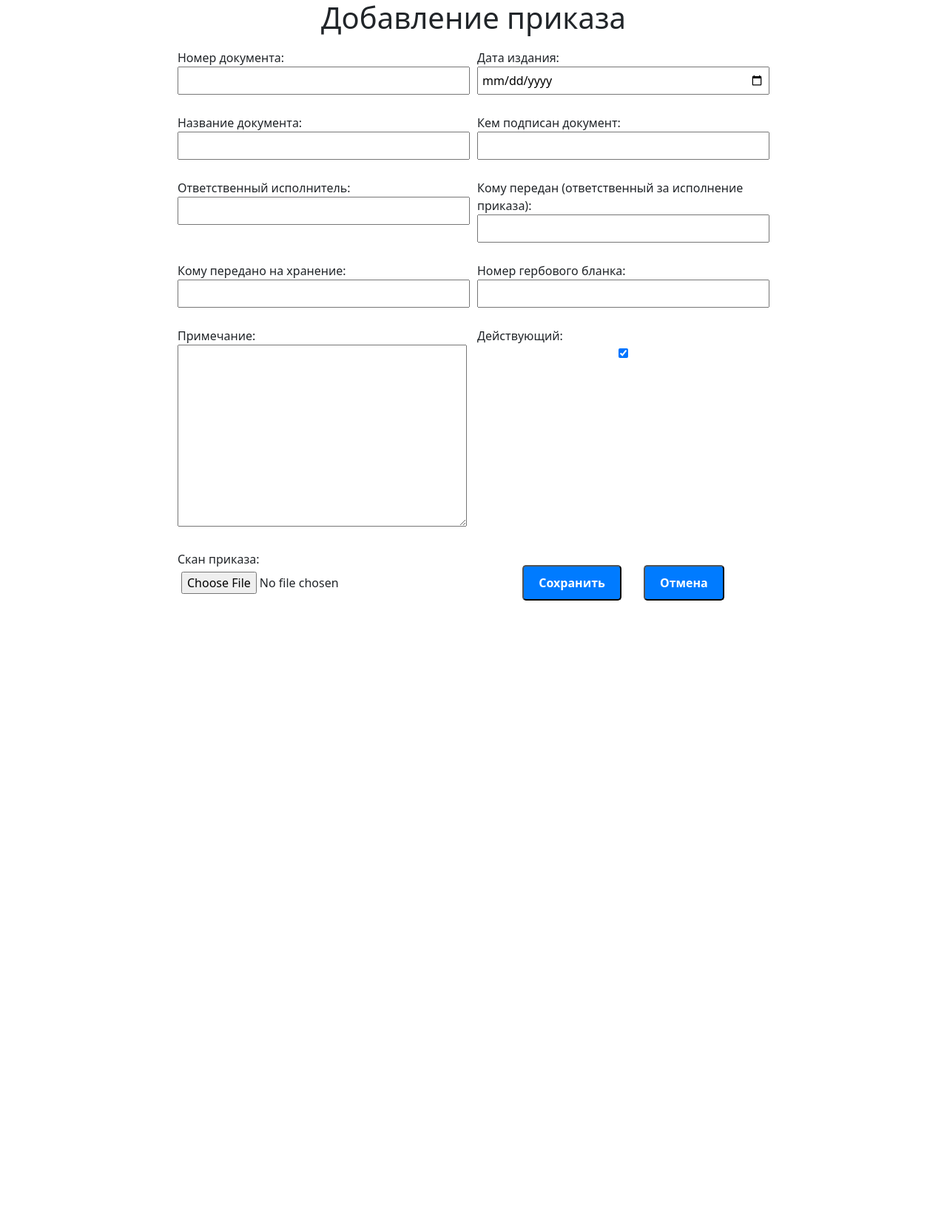
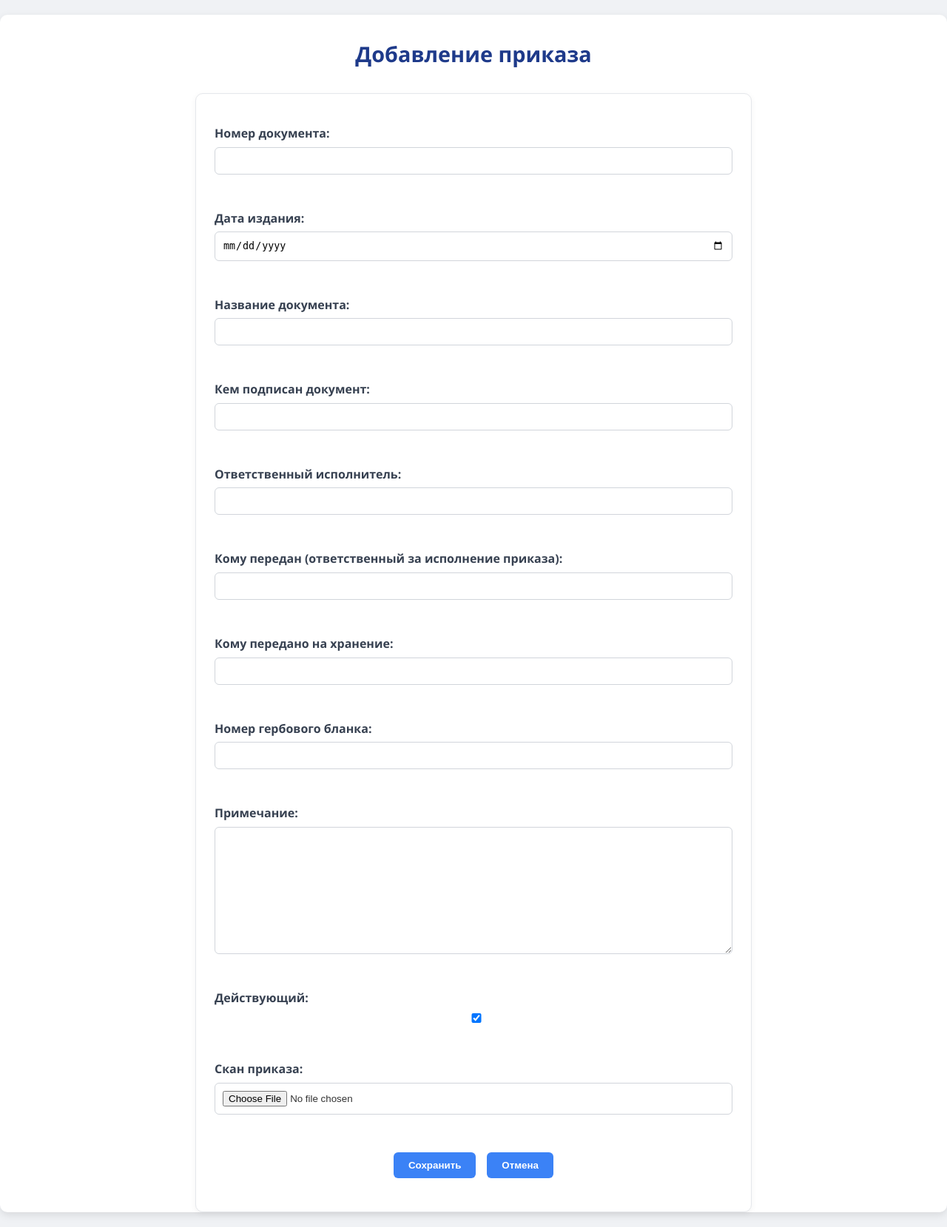
Before and after one commit to evlx87/OrderRegistry, a Django app: page /add_order/ in a window 1280 px wide. Shown: the whole page at 74% size. Before the commit the page ends 812 px from the top, so only its background shows below. Run offline with Django 5.2, Linux system fonts and the light colour scheme; parts of the project's set-up code (start-up, migrations or seed data) failed here and were passed over; some libraries are stand-ins or nearby versions.

Commit message:
Обновлено оформление html

```diff
--- a/orders/templates/orders/base.html
+++ b/orders/templates/orders/base.html
@@ -1,34 +1,22 @@
 <!DOCTYPE html>
 {% load static %}
 <html lang="ru">
-
 <head>
     <meta charset="UTF-8">
     <meta name="viewport" content="width=device-width, initial-scale=1.0">
     <title>{% block title %} {% endblock %}</title>
-
-    {# 1. CSS: Локальный Bootstrap (ОБЯЗАТЕЛЬНО ДЛЯ ОФФЛАЙН) #}
-    <link href="{% static 'css/bootstrap.min.css' %}" rel="stylesheet">
-
-    {# 2. Ваши дополнительные стили (если есть) #}
     <link rel="stylesheet" href="{% static 'css/style.css' %}">
 </head>
 <body>
     <div id="main_container" class="container">
         {% block page_header %}
-
         {% endblock %}
-
         {% block main_menu %}
-
         {% endblock %}
-
         {% block content %}
-
         {% endblock %}
     </div>
 </body>
 {% block script %}
-
 {% endblock %}
 </html>
--- a/orders/templates/orders/index.html
+++ b/orders/templates/orders/index.html
@@ -5,18 +5,16 @@
     {{ page_title|title }}
 </title>
 {% endblock %}
-
 {% block page_header %}
     <h1>РЕЕСТР ПРИКАЗОВ <br>ФГКОУ «Объединенный Санкт-Петербургский кадетский корпус <br>Следственного комитета Российской Федерации»</h1>
 {% endblock %}
-
 {% block content %}
     <hr>
     {% include 'orders/includes/inc__main_menu.html' %}
     <hr>
     {% include 'orders/includes/inc__filter.html' %}
     <hr>
-    <table>
+    <div class="table-responsive"> <table>
             <thead>
                 <tr>
                     <th>Номер документа</th>
@@ -69,4 +67,4 @@
             {% endfor %}
             </tbody>
         </table>
-{% endblock %}
+    </div> {% endblock %}
--- a/static/css/style.css
+++ b/static/css/style.css
@@ -1,110 +1,198 @@
-/* Таблица */
-table {
-    width: 100%;
-    border-collapse: collapse;
+/* Базовый сброс и шрифты */
+body {
+    font-family: 'Segoe UI', Tahoma, Geneva, Verdana, sans-serif;
+    line-height: 1.6;
+    margin: 0;
+    padding: 0;
+    background-color: #f0f2f5;
+    color: #333;
 }
 
-th, td {
-    padding: 10px;
-    text-align: left;
-    border-bottom: 1px solid #ddd;
+#main_container { /* Замена класса 'container' */
+    max-width: 1300px;
+    margin: 20px auto;
+    padding: 0 20px;
+    background-color: #fff;
+    border-radius: 10px;
+    box-shadow: 0 4px 12px rgba(0, 0, 0, 0.1);
 }
 
-thead th {
-    background-color: #f0f0f0;
+h1 {
+    text-align: center;
+    padding-top: 30px;
+    padding-bottom: 10px;
+    color: #1e3a8a;
+    font-size: 1.8em;
 }
 
-/* Заголовки */
-h1 {
+.cntr {
     text-align: center;
+    margin: 15px 0;
 }
 
-/* Кнопки */
-.cntr {
-    text-align: center;
-}
+/* Кнопки и Меню */
 .button_container {
     display: flex;
+    flex-wrap: wrap;
     justify-content: center;
-    gap: 10px;
-    margin: 20px;
+    gap: 15px;
+    margin: 20px 0;
 }
 
 .pp_button {
     display: inline-block;
     padding: 10px 20px;
-    background-color: #007BFF;
+    background-color: #3b82f6; /* Новый синий цвет */
     color: white;
     text-align: center;
     text-decoration: none;
-    border-radius: 5px;
+    border-radius: 6px;
+    border: none;
+    cursor: pointer;
+    font-weight: 600;
+    transition: background-color 0.3s ease, transform 0.1s ease;
 }
 
-/* Фильтр */
+.pp_button:hover {
+    background-color: #1e40af;
+    transform: translateY(-1px);
+}
+
+/* Форма фильтра */
 .filter_container {
     margin-bottom: 20px;
-    text-align: center;
+    padding: 15px;
+    border: 1px solid #e5e7eb;
+    border-radius: 8px;
+    background-color: #f9fafb;
+}
+
+.filter_container form {
+    display: flex;
+    flex-wrap: wrap;
+    justify-content: center;
+    align-items: center;
+    gap: 15px;
+}
+
+.filter_container label {
+    font-weight: 600;
+    color: #4b5563;
 }
 
 .filter_input {
-    width: 400px;
-    border-radius: 8px;
+    width: 300px;
+    max-width: 100%;
+    border-radius: 6px;
     padding: 10px;
     box-sizing: border-box;
+    border: 1px solid #d1d5db;
 }
-/* Добавление и редактирование приказаов */
+
+.filter_container select {
+    padding: 10px;
+    border: 1px solid #d1d5db;
+    border-radius: 6px;
+    background-color: white;
+}
+
+/* Адаптивность для формы фильтра */
+@media (max-width: 900px) {
+    .filter_container form {
+        flex-direction: column;
+        align-items: stretch;
+    }
+    .filter_input {
+        width: 100%;
+    }
+}
+
+/* Таблица и Адаптивность */
+.table-responsive {
+    overflow-x: auto; /* Главный прием для адаптивной таблицы */
+    margin: 20px 0;
+}
+
+table {
+    min-width: 1200px; /* Минимальная ширина для просмотра всех колонок */
+    width: 100%;
+    border-collapse: collapse;
+    background-color: #fff;
+}
+
+th, td {
+    padding: 12px 15px;
+    text-align: left;
+    border-bottom: 1px solid #e5e7eb;
+    white-space: nowrap; /* Предотвращает перенос в ячейках */
+}
+
+thead th {
+    background-color: #1e3a8a;
+    color: white;
+    font-weight: 700;
+    position: sticky;
+    top: 0;
+    z-index: 10;
+}
+
+tbody tr:nth-child(even) {
+    background-color: #f9fafb;
+}
+
+tbody tr:hover {
+    background-color: #e0f2fe;
+}
+
+td img {
+    height: 22px;
+    width: auto;
+    vertical-align: middle;
+}
+
+/* Формы (Add/Edit/Login) */
 .add_form {
-    width: 800px;
-    margin: 0 auto;
-    display: flex;
-    flex-direction: column;
-    align-items: center;
+    max-width: 700px;
+    width: 100%;
+    margin: 20px auto;
+    padding: 25px;
+    border: 1px solid #e5e7eb;
+    border-radius: 10px;
+    background-color: #fff;
+    box-shadow: 0 2px 8px rgba(0, 0, 0, 0.05);
 }
 
 .add_form form {
-    display: grid;
-    grid-template-columns: 1fr 1fr;
-    /* Делит форму на две колонки */
-    grid-gap: 10px;
-    /* Расстояние между элементами */
-    margin-top: 10px;
+    display: flex;
+    flex-direction: column;
+    gap: 15px;
+}
+
+.add_form p { /* Стилизация p.as_p */
+    display: flex;
+    flex-direction: column;
 }
 
 .add_form label {
-    grid-column: span 1;
-    /* Занимает обе колонки */
+    font-weight: 600;
+    color: #374151;
+    margin-bottom: 5px;
 }
 
 .add_form input,
-.add_form select {
+.add_form select,
+.add_form textarea {
     width: 100%;
-    /* Занимает всю ширину ячейки */
-    padding: 5px;
+    padding: 10px;
+    border: 1px solid #d1d5db;
+    border-radius: 6px;
     box-sizing: border-box;
-    /* Размер с учетом padding */
-}
-.add_form .btn-container {
-    display: flex;
-    justify-content: center;
-    margin-top: 10px;
+    transition: border-color 0.2s;
 }
 
-.add_form button {
-    margin: 0 10px;
-    color: white;
-    font-weight: bold;
+.add_form input:focus,
+.add_form select:focus,
+.add_form textarea:focus {
+    border-color: #3b82f6;
+    outline: none;
 }
-
-button:hover {
-    background-color: brown;
-    color: white;
-}
-
-/* Авторизация */
-.auth_box_center {
-    justify-content: center;
-    text-align: center;
-    padding-top: 20px;
-    margin: auto;
-    width: 440px;
-}
```
Lines whose indentation alone changed are shown as unchanged.
